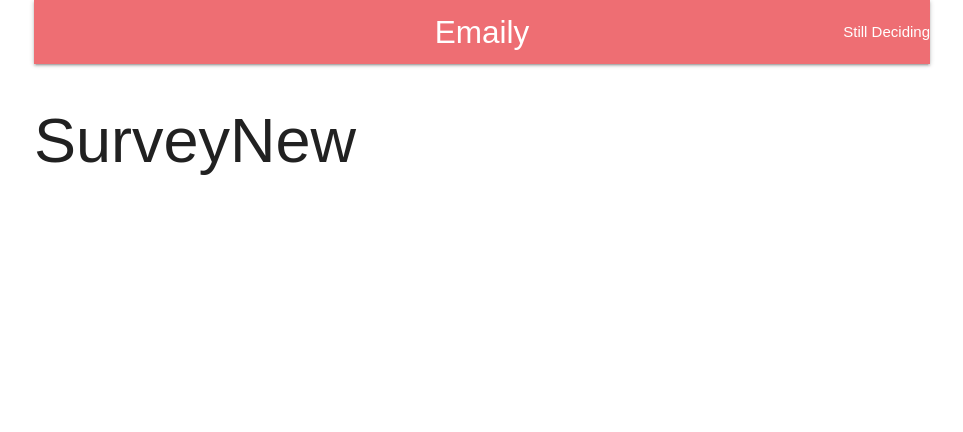
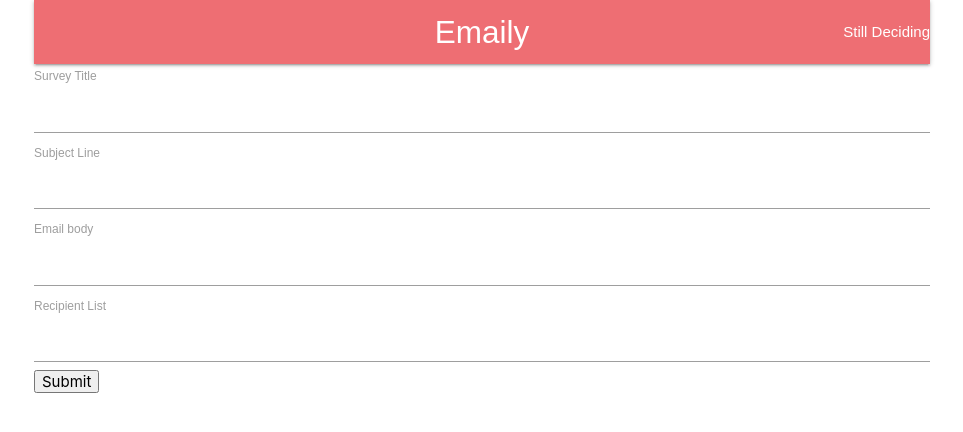
Before and after one commit to kolaveridi/feedbackapp, a React (Create React App) app in the folder client/: page /surveys/new in a window 1280 px wide. Shown: the top 432 px of the page, without its empty margins (158-1121 px from the left). Built offline with nearby package versions, Linux system fonts and the light colour scheme; no server answers.

Commit message:
added redux form and configured

```diff
--- a/client/package.json
+++ b/client/package.json
@@ -21,6 +21,7 @@
     "react-scripts": "1.1.5",
     "react-stripe-checkout": "^2.6.3",
     "redux": "^4.0.0",
+    "redux-form": "^7.4.2",
     "redux-thunk": "^2.3.0"
   },
   "scripts": {
--- a/client/public/index.html
+++ b/client/public/index.html
@@ -21,7 +21,9 @@
     -->
     <title>React App</title>
   </head>
+  <link href="https://fonts.googleapis.com/icon?family=Material+Icons" rel="stylesheet">
   <body>
+
     <noscript>
       You need to enable JavaScript to run this app.
     </noscript>
--- a/client/src/App.js
+++ b/client/src/App.js
@@ -6,8 +6,10 @@
 import *  as actions from './actions';
 import Header from './components/Header';
 import Landing from './components/Landing';
-const Dashbaord =()=><h1>Dashbaord</h1>;
-const SurveyNew =()=><h1>SurveyNew</h1>;
+import Dashbaord from './components/Dashboard';
+import SurveyNew from './components/surveys/SurveyNew';
+//const Dashbaord =()=><h1>Dashbaord</h1>;
+//const SurveyNew =()=><h1>SurveyNew</h1>;
 
 class App extends Component {
   // instead of componentWillMount
--- /dev/null
+++ b/client/src/components/Dashboard.js
@@ -0,0 +1,22 @@
+import React, { Component } from 'react';
+import {connect} from 'react-redux';
+import {Link} from 'react-router-dom';
+class Dashboard extends React.Component{
+  render(){
+     return(
+        <div>
+            Dashboard
+            <div class="fixed-action-btn">
+            <Link to="/surveys/new" class="btn-floating btn-large red">
+            <i class="large material-icons">add</i>
+            </Link>
+
+            </div>
+            </div>
+
+
+     );
+
+  }
+}
+export default Dashboard;
--- /dev/null
+++ b/client/src/components/surveys/SurveyField.js
@@ -0,0 +1,17 @@
+import React, { Component } from 'react';
+
+export default ({input,label})=>{
+    console.log("props",input);
+    return (
+      <div>
+          <label>
+
+              {label}
+          </label>
+
+           <input {...input}/>
+        </div>
+
+
+    );
+}
--- /dev/null
+++ b/client/src/components/surveys/SurveyForm.js
@@ -0,0 +1,72 @@
+import React, { Component } from 'react';
+import {connect} from 'react-redux';
+import {reduxForm,Field} from 'redux-form';
+import SurveyField from './SurveyField';
+import _  from 'lodash';
+const FIELDS=[
+ {label:'Survey Title',name:'Title'},
+ {label:'Subject Line',name:'subject'},
+ {label:'Email body',name:'body'},
+ {label:'Recipient List',name:'emails'}
+];
+class SuveyForm extends React.Component{
+    renderFields(){
+         return _.map(FIELDS,field=>{
+             return <Field
+                    component={SurveyField}
+                    type="text"
+                    label={field.label}
+                    name={field.name}
+
+                    />
+
+
+         })
+
+        // return(
+        //     <div>
+        //       <Field
+        //        label="Survey Title"
+        //         type="text"
+        //         name="surveyTitle"
+        //         component={SurveyField}
+        //        />
+        //         <Field
+        //        label="Subject Line"
+        //         type="text"
+        //         name="subject"
+        //         component={SurveyField}
+        //        />
+        //         <Field
+        //        label="Email Body"
+        //         type="text"
+        //         name="body"
+        //         component={SurveyField}
+        //        />
+        //         <Field
+        //        label="Recipient List"
+        //         type="text"
+        //         name="emails"
+        //         component={SurveyField}
+        //        />
+
+        //         </div>
+        // );
+    }
+    render(){
+        return(
+          <div>
+              <form onSubmit={this.props.handleSubmit(values=>console.log(values))}>
+
+                {this.renderFields()}
+
+               <button type="submit">Submit </button>
+               </form>
+              </div>
+
+        );
+    }
+}
+export default  reduxForm({
+    form: 'surveyForm'
+}) (SuveyForm);
--- /dev/null
+++ b/client/src/components/surveys/SurveyNew.js
@@ -0,0 +1,15 @@
+import React, { Component } from 'react';
+import {connect} from 'react-redux';
+import SurveyForm from './SurveyForm';
+class SuveyNew extends React.Component{
+    render(){
+        return(
+          <div>
+
+            <SurveyForm/>
+              </div>
+
+        );
+    }
+}
+export default SuveyNew;
--- a/client/src/reducers/index.js
+++ b/client/src/reducers/index.js
@@ -1,6 +1,8 @@
 import {combineReducers} from 'redux';
 import authReducer from './authReducer';
+import { reducer as formReducer } from 'redux-form'
 
 export default combineReducers({
-   auth:authReducer
+   auth:authReducer,
+   form: formReducer
 });
```
Also changed, not shown: 1 other file (tests, documents, lock files or other folders).
